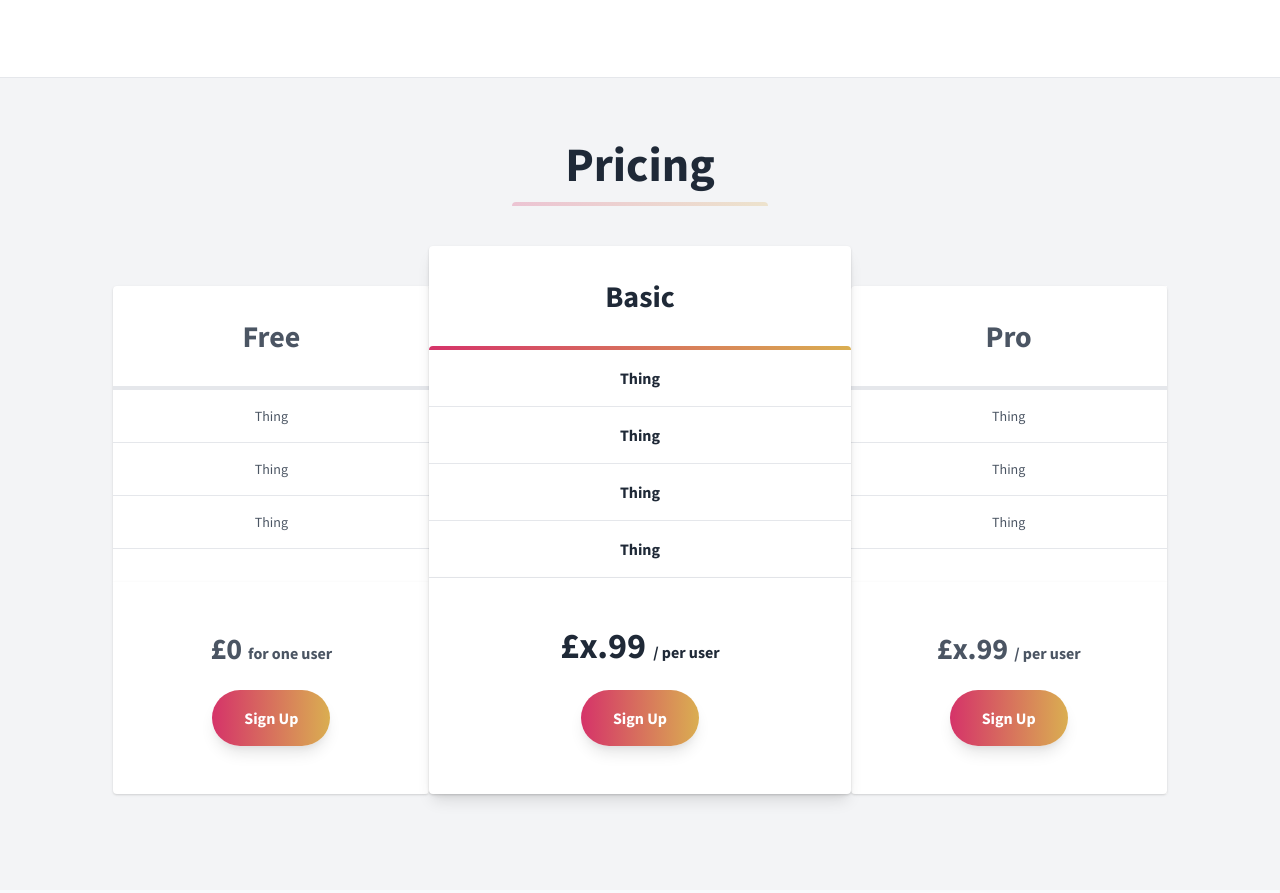
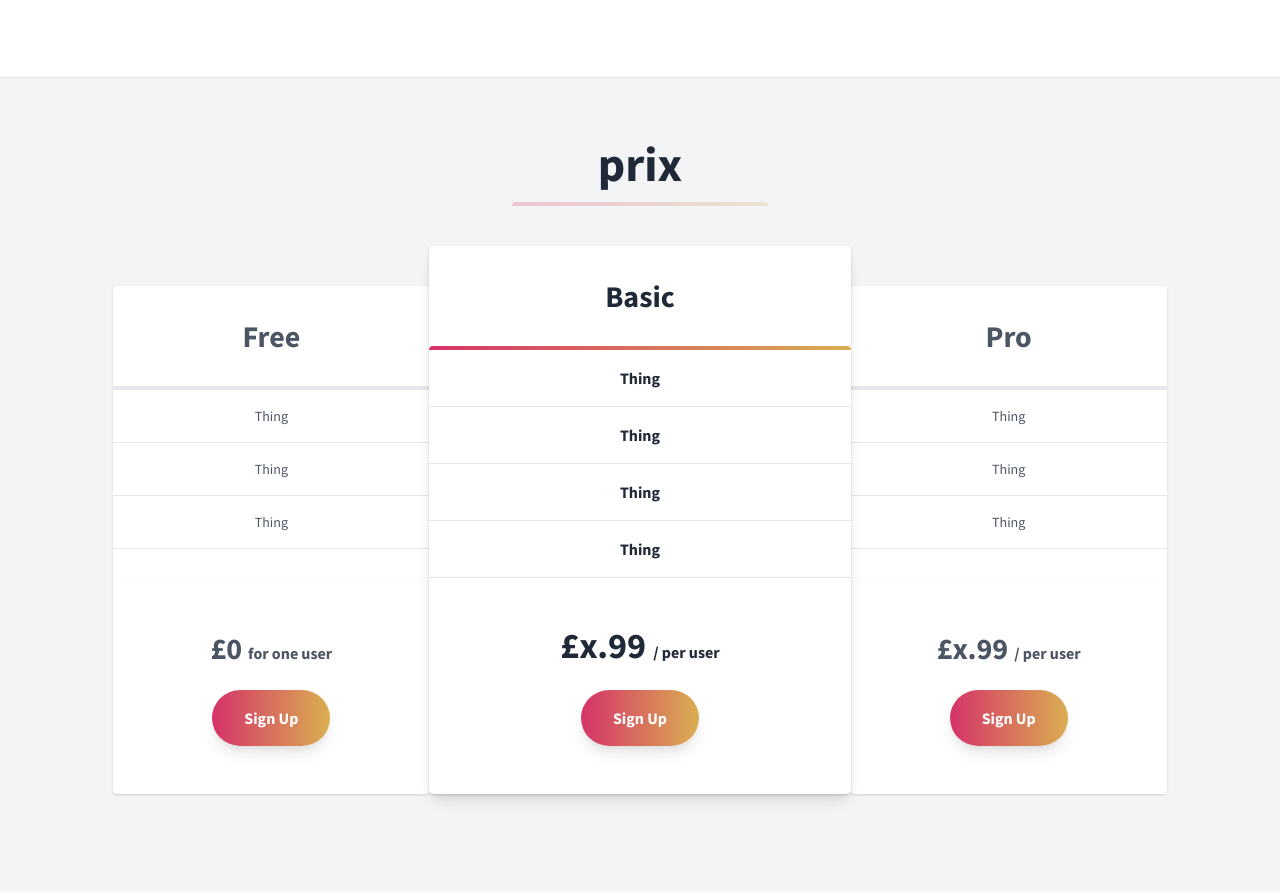
Before and after one commit to arnaudb-js/01-Demo, a plain HTML site: page 04-Jrm.html in a window 1280 px wide. Shown: the part 2060-2953 px from the top of the page. Drawn offline with nearby package versions, Linux system fonts and the light colour scheme.

Commit message:
Pricing -> prix

```diff
--- a/04-Jrm.html
+++ b/04-Jrm.html
@@ -506,7 +506,7 @@
     <section class="bg-gray-100 py-8">
       <div class="container mx-auto px-2 pt-4 pb-12 text-gray-800">
         <h2 class="w-full my-2 text-5xl font-bold leading-tight text-center text-gray-800">
-          Pricing
+          prix
         </h2>
         <div class="w-full mb-4">
           <div class="h-1 mx-auto gradient w-64 opacity-25 my-0 py-0 rounded-t"></div>
```
